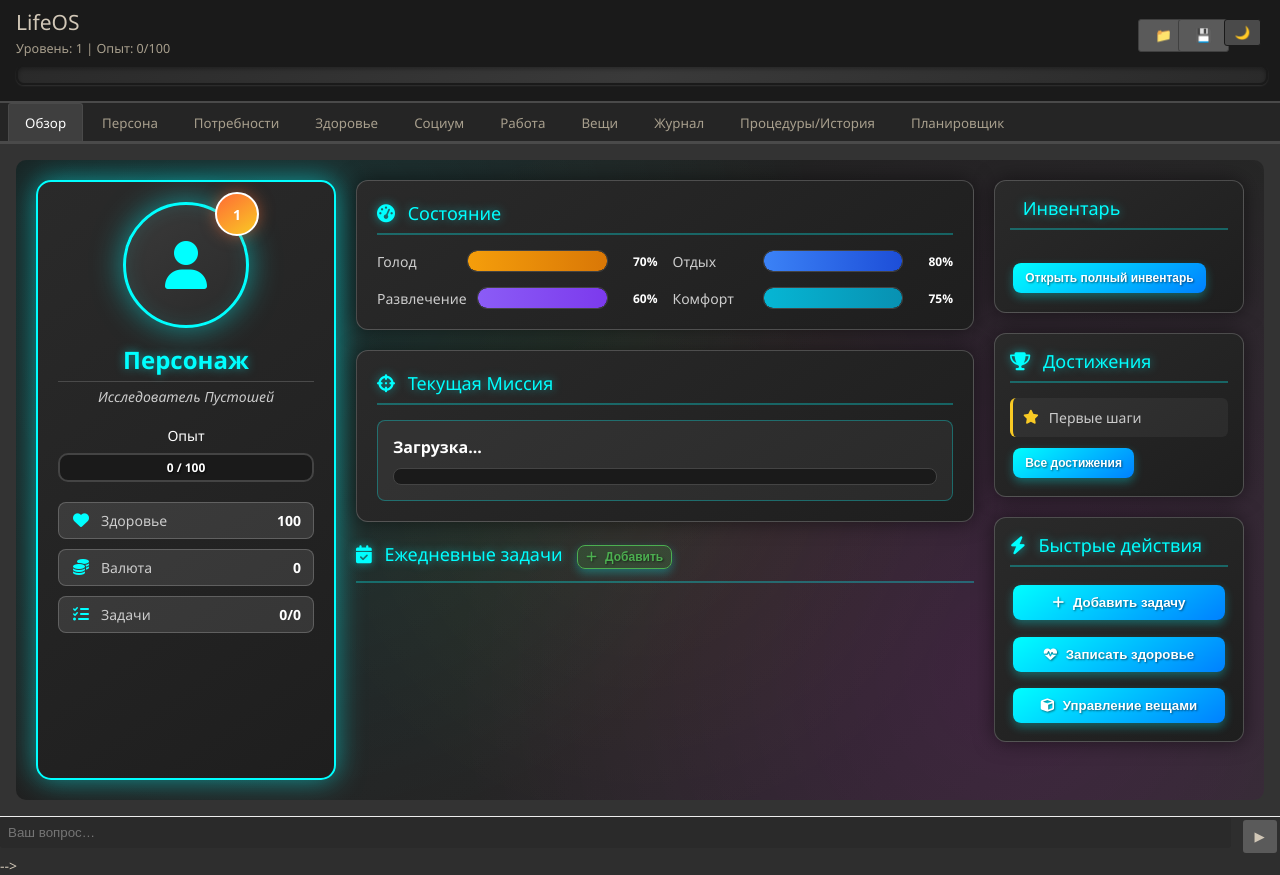
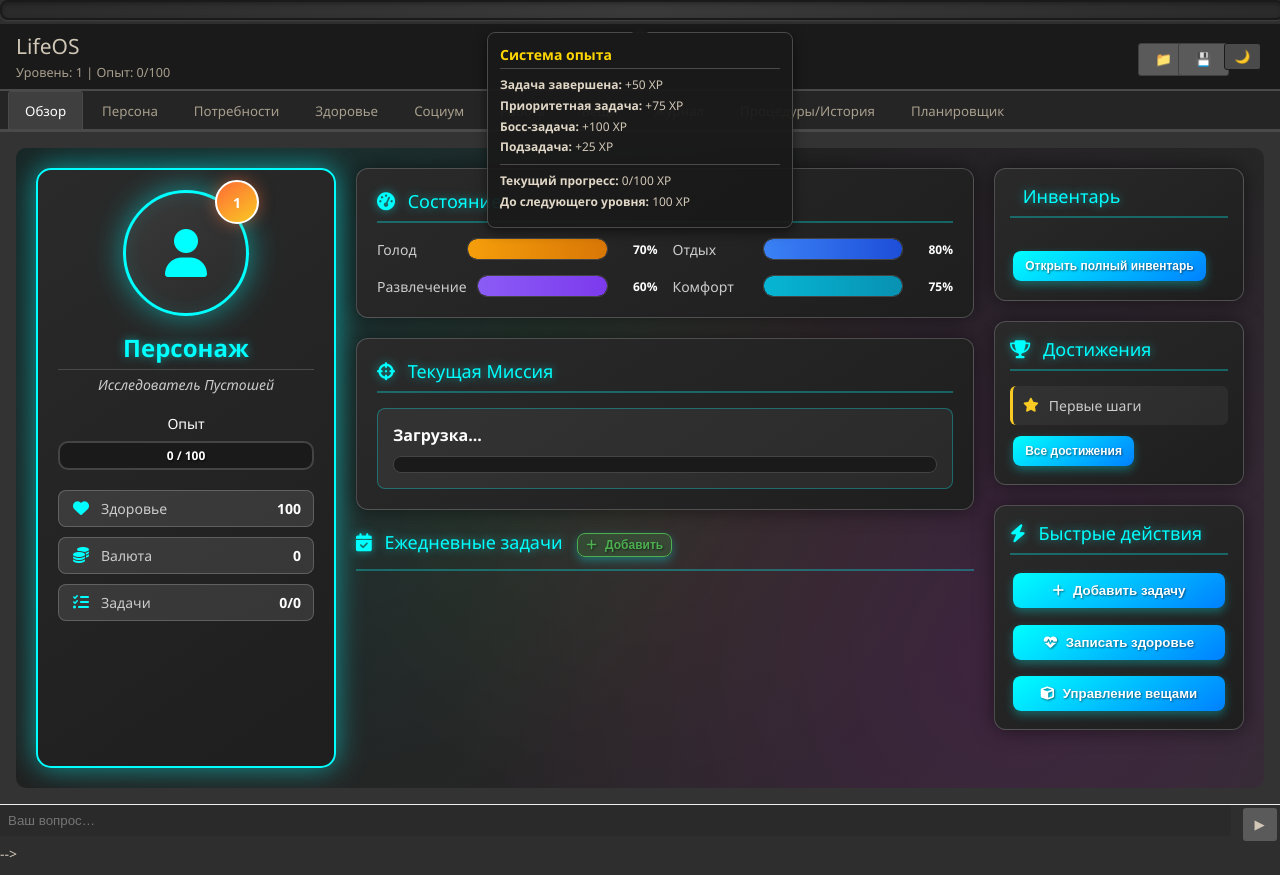
Before and after one commit to ctraider/LifeOS, a plain HTML site: page index.html in a window 1280 px wide. Drawn offline with nearby package versions, Linux system fonts and the light colour scheme.

Commit message:
feat: add global xp progress bar

```diff
--- a/script.js
+++ b/script.js
@@ -697,6 +697,9 @@ window.LifePlanner = (function() {
     dueDateInput.value = '';
     renderTasks();
     generateCalendar(currentDate.getFullYear(), currentDate.getMonth());
+    if (typeof updateRPGOverview === 'function') {
+      updateRPGOverview();
+    }
   }
   function renderTasks() {
     const taskList = document.getElementById('task-list');
@@ -737,6 +740,9 @@ window.LifePlanner = (function() {
         }
         saveData();
         renderTasks();
+        if (typeof updateRPGOverview === 'function') {
+          updateRPGOverview();
+        }
       });
       leftBlock.appendChild(checkbox);
       if (task.subTasks && task.subTasks.length > 0) {
@@ -1660,6 +1666,9 @@ function updateGamificationUI() {
 
   // Обновляем подсказку
   updateXPTooltip(xp, xpForNextLevel, level);
+  if (typeof updateRPGXPBar === 'function') {
+    updateRPGXPBar();
+  }
 }
 
 // Функция для создания сегментов XP бара
--- a/style.css
+++ b/style.css
@@ -62,7 +62,7 @@
         body {
             font-family: 'RimWorld', 'Segoe UI', sans-serif;
             margin: 0;
-            padding: 0;
+            padding: 24px 0 0 0;
             background: #2E2E2E; /* Dark gray, common in RimWorld UI */
             color: #D1C7B7; /* Light beige/off-white text */
             font-size: 14px;
@@ -91,8 +91,12 @@
 
         /* Новая система XP прогресс-бара */
         .xp-container {
-            position: relative;
-            margin: 0.5rem 0;
+            position: fixed;
+            top: 0;
+            left: 0;
+            width: 100%;
+            margin: 0;
+            z-index: 1000;
         }
 
         .xp-bar-wrapper {
```
